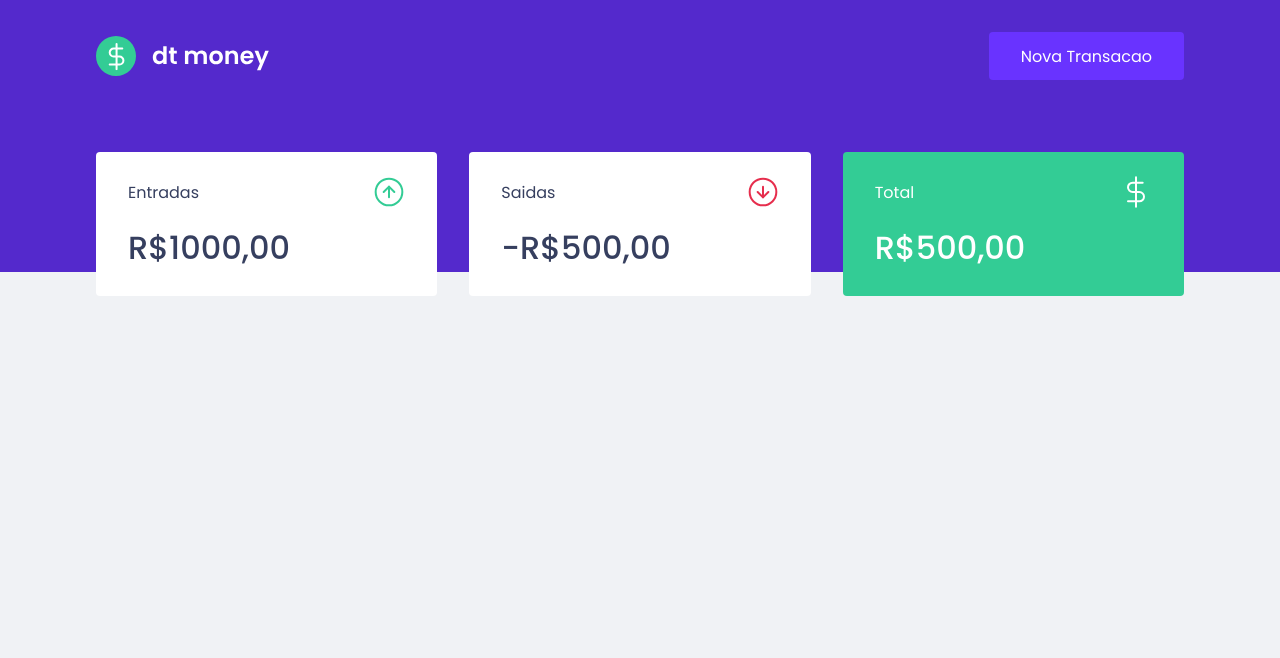
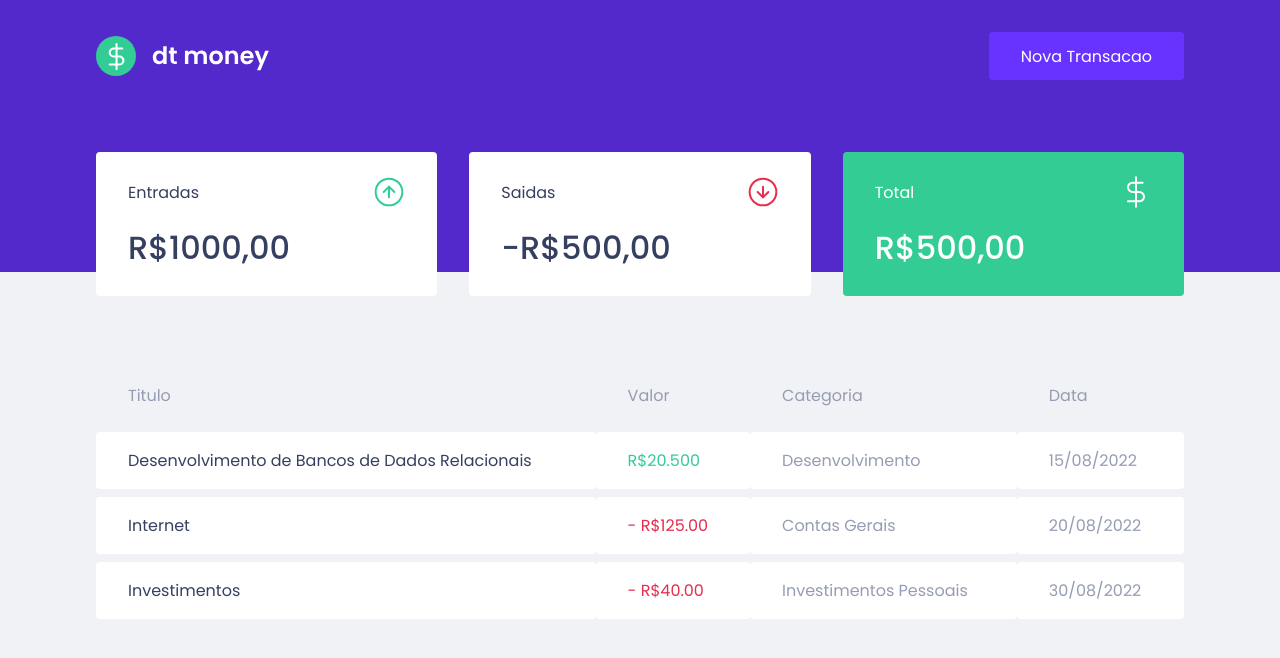
Before and after one commit to alimadeoliveiranatalia/dt_money, a React (Create React App) app: page / in a window 1280 px wide. Shown: the top 658 px of the page. Built offline with nearby package versions, Linux system fonts and the light colour scheme.

Commit message:
add component TransactionsTable

```diff
--- a/src/components/Dashboard/index.tsx
+++ b/src/components/Dashboard/index.tsx
@@ -1,10 +1,12 @@
 import { Summary } from "../Summary";
+import { TransactionsTable } from "../TransactionsTable";
 import { Container } from "./styles";
 
 export function Dashboard() {
     return (
         <Container>
             <Summary />
+            <TransactionsTable />
         </Container>
     )
 }
--- /dev/null
+++ b/src/components/TransactionsTable/index.tsx
@@ -0,0 +1,38 @@
+import { Container } from "./styles";
+
+export function TransactionsTable() {
+    return (
+        <Container>
+            <table>
+                <thead>
+                    <tr>
+                        <th>Titulo</th>
+                        <th>Valor</th>
+                        <th>Categoria</th>
+                        <th>Data</th>
+                    </tr>
+                </thead>
+                <tbody>
+                    <tr>
+                        <td>Desenvolvimento de Bancos de Dados Relacionais</td>
+                        <td className="deposit">R$20.500</td>
+                        <td>Desenvolvimento</td>
+                        <td>15/08/2022</td>
+                    </tr>
+                    <tr>
+                        <td>Internet</td>
+                        <td className="withdraw">- R$125.00</td>
+                        <td>Contas Gerais</td>
+                        <td>20/08/2022</td>
+                    </tr>
+                    <tr>
+                        <td>Investimentos</td>
+                        <td className="withdraw">- R$40.00</td>
+                        <td>Investimentos Pessoais</td>
+                        <td>30/08/2022</td>
+                    </tr>
+                </tbody>
+            </table>
+        </Container>
+    )
+}
--- /dev/null
+++ b/src/components/TransactionsTable/styles.ts
@@ -0,0 +1,37 @@
+import styled from "styled-components";
+
+export const Container = styled.div`
+    margin-top: 4rem;
+
+    table {
+        width: 100%;
+        border-spacing: 0 0.5rem;
+
+        th {
+            color: var(--text-body);
+            font-weight: 400;
+            padding: 1rem 2rem;
+            text-align: left;
+            line-height: 1.5rem;
+        }
+
+        td {
+            padding: 1rem 2rem;
+            border: 0;
+            background: var(--shape);
+            color: var(--text-body);
+            border-radius: 0.25rem;
+
+            &: first-child {
+                color: var(--text-title);
+            }
+
+            &.deposit {
+                color: var(--green)
+            }
+            &.withdraw {
+                color: var(--red)
+            }
+        }
+    }
+`;
```
